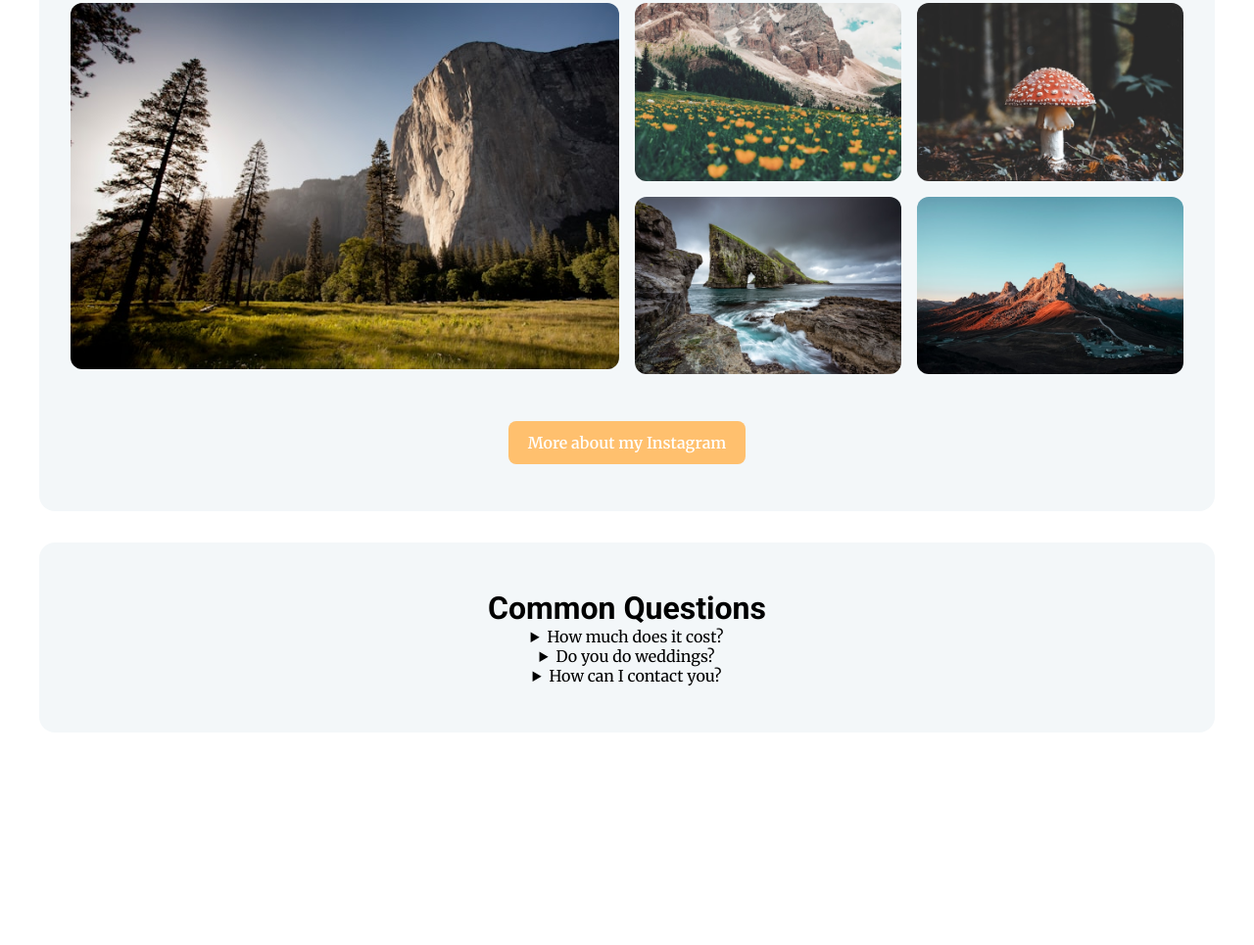
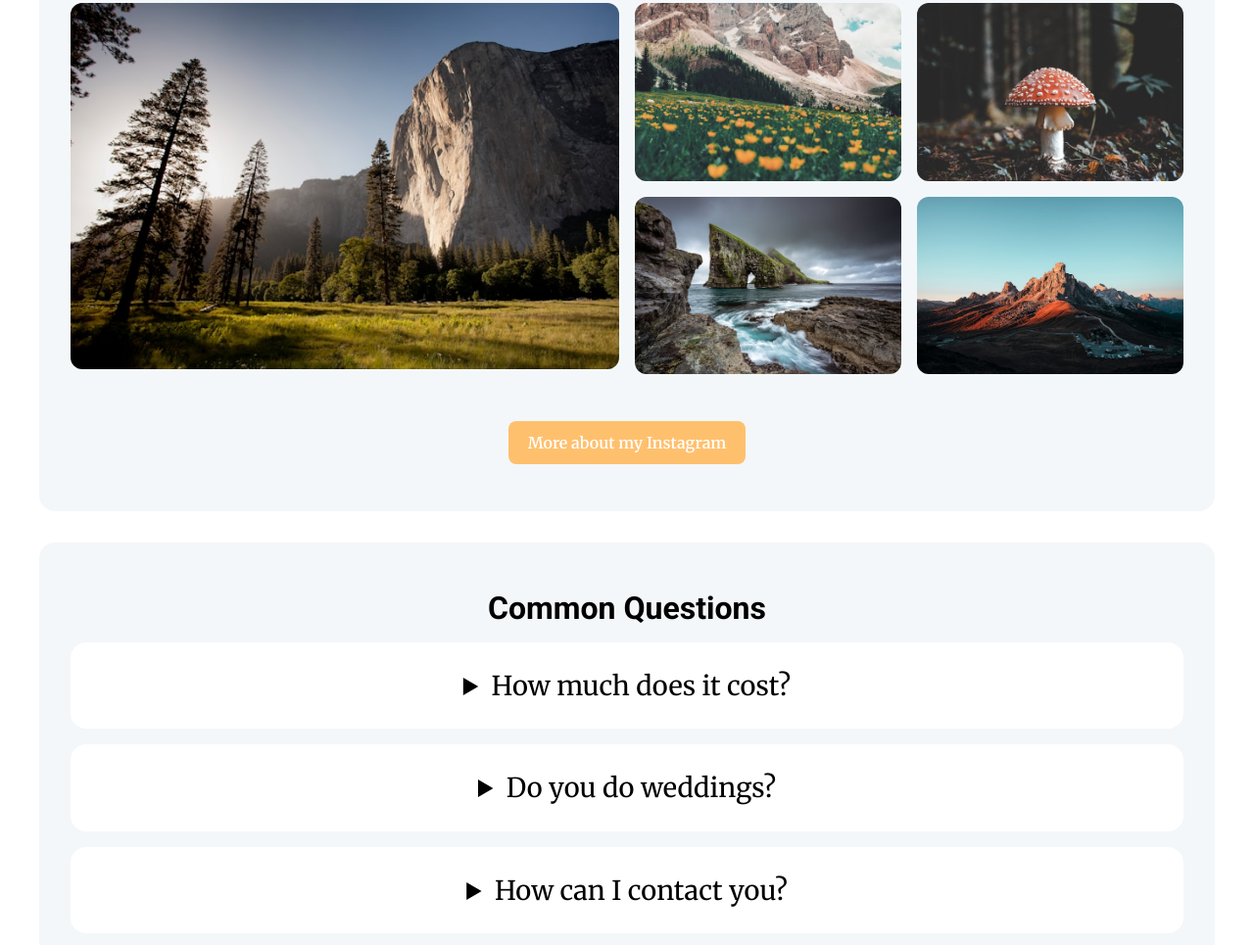
Before and after one commit to KAUSAR-BD/frank-dowd, a plain HTML site: page index.html in a window 1280 px wide. Shown: the part 1020-1985 px from the top of the page at 98% size. Before the commit the page ends 1816 px from the top, so only its background shows below. Drawn offline with Linux system fonts and the light colour scheme.

Commit message:
added css into FAQ section

```diff
--- a/styles/main.css
+++ b/styles/main.css
@@ -154,6 +154,21 @@ section #my-work {
   transition: 100ms ease;
 }
 
-.grid-img-container img:hover{
+.grid-img-container img:hover {
   scale: 1.05;
 }
+
+details {
+  margin-top: 1em;
+  background-color: var(--base-color);
+  border-radius: 1em;
+}
+
+details summary {
+  padding: 1em;
+  font-size: 1.7rem;
+}
+
+details p {
+  padding: 0 2em 2em 2em;
+}
```
